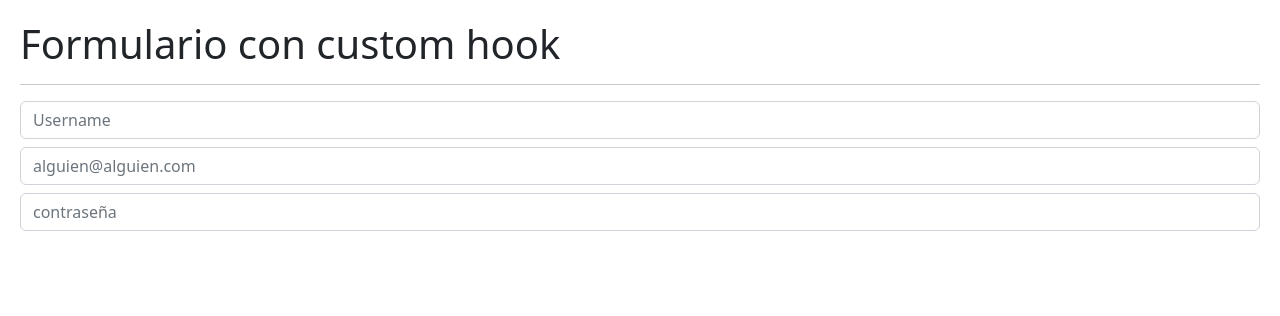
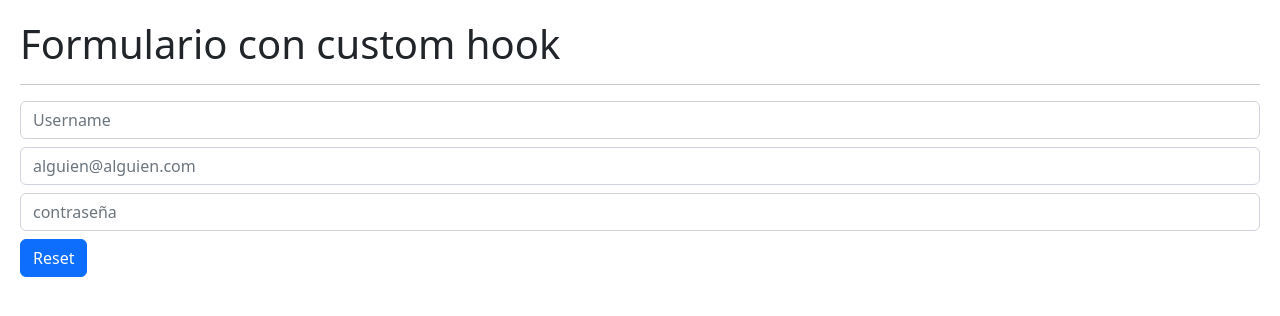
Before and after one commit to harold2tg/05-hook-app, a React (Vite) app: page / in a window 1280 px wide. Shown: the top 316 px of the page. Built offline with nearby package versions, Linux system fonts and the light colour scheme.

Commit message:
Tarea - Implementar funcionalidad de Reset tarea 1

```diff
--- a/src/02-useEffect/FormWithCustomHook.jsx
+++ b/src/02-useEffect/FormWithCustomHook.jsx
@@ -2,7 +2,7 @@
 import { useForm } from "../hook/useForm";
 export const FormWithCustomHook = () => {
 
-  const { formState, onInputChange, username,email,password} = useForm(
+  const { formState, onInputChange,onResetForm, username,email,password} = useForm(
     {
       username:'',
       email:'',
@@ -40,7 +40,7 @@
            value={password}
            onChange={onInputChange}
            />
-
+    <button onClick={onResetForm} className="btn btn-primary mt-2">Reset</button>
     </>
   )
 }
--- a/src/hook/useForm.js
+++ b/src/hook/useForm.js
@@ -14,10 +14,17 @@
         })
 
       }
+
+      const onResetForm = ()=>{
+        setFormState(initialForm);
+
+      }
+
      return{
         ...formState,
         formState,
         onInputChange,
+        onResetForm,
      }
 
 }
```
